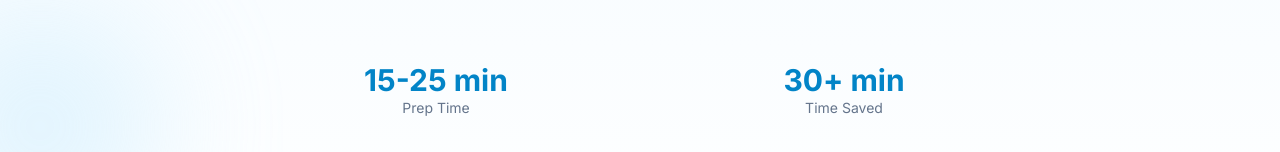
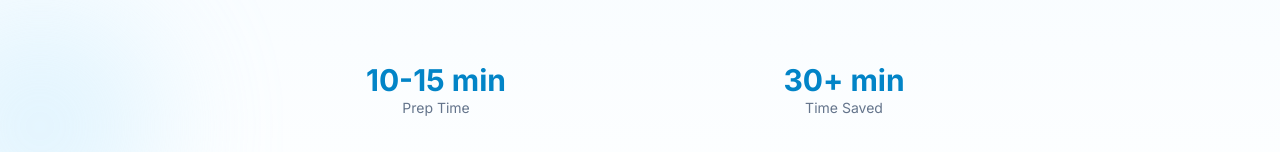
Before and after one commit to mukuytanatswa/lunch-queue-buster, a React (Vite) app: page / in a window 1280 px wide. Shown: the part 434-586 px from the top of the page. Built offline with nearby package versions, Linux system fonts and the light colour scheme; no server answers; the database is empty.

Commit message:
Update landing page prep time from 15-25 min to 10-15 min
Co-Authored-By: Claude Sonnet 4.6 <noreply@anthropic.com>

```diff
--- a/src/components/HeroSection.tsx
+++ b/src/components/HeroSection.tsx
@@ -37,7 +37,7 @@ const HeroSection = () => {
 
           <div className="pt-8 grid grid-cols-2 gap-6 md:gap-12 slide-up stagger-3">
             {[
-              { label: 'Prep Time', value: '15-25 min' },
+              { label: 'Prep Time', value: '10-15 min' },
               { label: 'Time Saved', value: '30+ min' }
             ].map((stat, index) => (
               <div key={index} className="flex flex-col">
```
